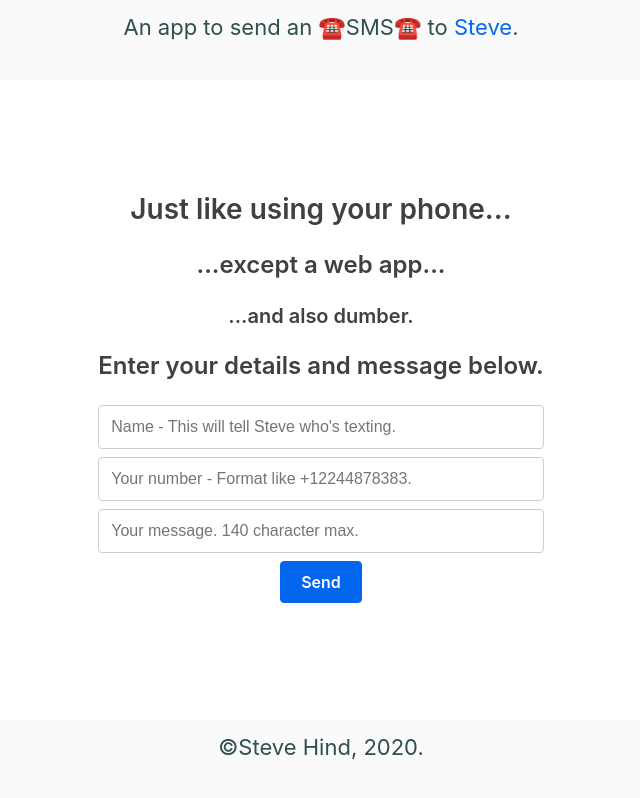
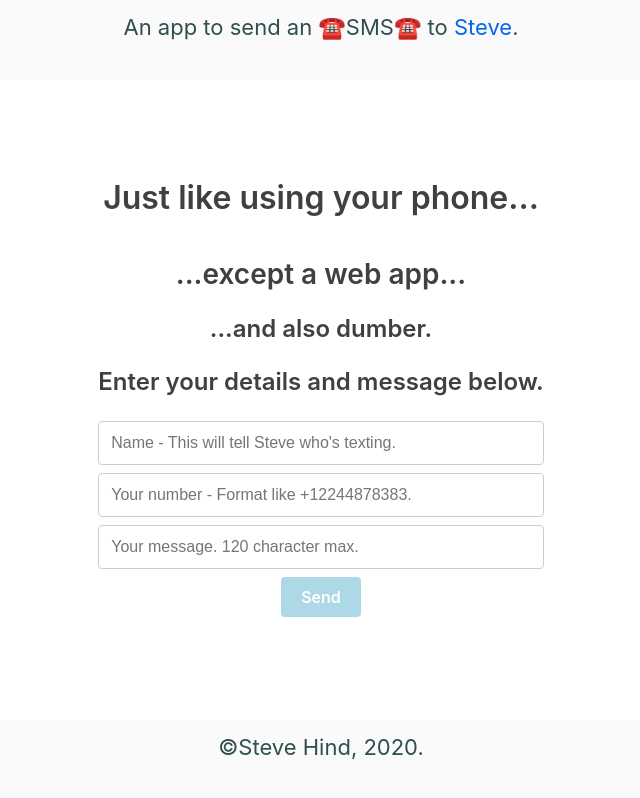
Before and after one commit to stevehind/sms-steve, a React (Create React App) app: page / in a window 1280 px wide. Shown: the whole page, without its empty margins (319-959 px from the left). Built offline with nearby package versions, Linux system fonts and the light colour scheme.

Commit message:
Input validating set up. Need to invalidate single correct inputs, i.e. just a correct name with nothing else.

```diff
--- a/src/InputForm.js
+++ b/src/InputForm.js
@@ -1,6 +1,15 @@
 import React, { Component } from "react";
 import './InputForm.css';
 import api from './api.js';
+
+const validateForm = (errors) => {
+    let valid = true;
+    Object.values(errors).forEach(
+        // If there is an error String, set valid to false
+        (val) => val.length > 0 && (valid = false)
+    );
+    return valid;
+}
 
 class InputForm extends Component {
 
@@ -8,28 +17,71 @@ class InputForm extends Component {
         super(props);
 
         this.state = {
-            disabled: false,
+            btnColor: 'lightblue',
+            disabled: true,
             succeeded: false,
-            processing: false,
             failed: false,
-            error: null
+            valid: false,
+            error: null,
+            errors: {
+                sender_name: '',
+                sender_number: '',
+                sender_message: ''
+            }
         }
 
         this.handleSubmit = this.handleSubmit.bind(this);
     }
 
     handleChange = event => {
+        event.preventDefault();
         const {name, value} = event.target;
+        let errors = this.state.errors;
 
+        switch (name) {
+            case 'sender_name':
+                errors.sender_name =
+                    value.length < 2
+                    ? 'Name must contain at least two characters.'
+                    : '';
+                break;
+            case 'sender_number':
+                errors.sender_number =
+                    value.length !== 12
+                    ? 'Enter phone number with 11 digits (incl. int`l code) starting with +'
+                    : '';
+                break;
+            case 'sender_message':
+                errors.sender_message =
+                    value.length > 120
+                    ? 'Messages need to be <120 characters because this app is old school.'
+                    : '';
+                break;
+            default:
+                break;
+        }
+
+        this.setState({errors, [name]: value});
+
+        if(validateForm(this.state.errors)) {
+            console.log('Valid Form');
             this.setState({
-            [name] : value
-        });
+                valid: true,
+                disabled: false,
+                btnColor: 'blue'
+            })
+        } else {
+            console.log('Invalid form');
+            this.setState({
+                valid: false,
+                disabled: true,
+                btnColor: 'lightblue'
+            })
+        }
     }
 
     async handleSubmit(ev){
         ev.preventDefault();
-
-        this.setState({processing: true})
 
         api
         .send_sms({
@@ -47,7 +99,6 @@ class InputForm extends Component {
                 console.log("[error", payload.error);
             } else {
                 this.setState({
-                        processing: false,
                     succeeded: true,
                     error: "",
                 });
@@ -90,12 +141,14 @@ class InputForm extends Component {
             }
           };
 
+        const {errors} = this.state
+
         return (
             <div className="full-container vertical-center">
                 <form onSubmit={this.handleSubmit}>
-                    <h3>Just like using your phone...</h3>
-                    <h4>...except a web app...</h4>
-                    <h5>...and also dumber.</h5>
+                    <h2>Just like using your phone...</h2>
+                    <h3>...except a web app...</h3>
+                    <h4>...and also dumber.</h4>
                     <h4>Enter your details and message below.</h4>
                     <div className="sr-combo-inputs" style={style}>
                         <div className="sr-combo-inputs-row">
@@ -107,6 +160,7 @@ class InputForm extends Component {
                                 className="sr-input"
                                 onChange={this.handleChange}
                             />
+                            {errors.sender_name.length < 2 && <span style={{color:'red'}}>{errors.sender_name}</span>}
                             <input
                                 type="text"
                                 name="sender_number"
@@ -115,20 +169,28 @@ class InputForm extends Component {
                                 className="sr-input"
                                 onChange={this.handleChange}
                             />
+                            {errors.sender_number.length !== 12 && <span style={{color:'red'}}>{errors.sender_number}</span>}
                             <input
                                 type="text"
                                 name="sender_message"
-                                placeholder="Your message. 140 character max."
+                                placeholder="Your message. 120 character max."
                                 autoComplete="cardholder"
                                 className="sr-input"
                                 onChange={this.handleChange}
                             />
-                        <div className>
+                            {errors.sender_message.length > 120 && <span style={{color:'red'}}>{errors.sender_message}</span>}
+                        <div>
                             {this.state.failed ? "Sending message failed. Try again." : null}
                         </div>
                         </div>
                         {!this.state.succeeded && (
-                            <button className="btn" disabled={this.state.disabled}>
+                            <button
+                                className="btn"
+                                disabled={this.state.disabled}
+                                style={{
+                                    backgroundColor : this.state.btnColor,
+                                    border: this.state.btnColor}}
+                            >
                                 {this.state.failed ? "Try again." : "Send"}
                             </button>
                         )}
```
Also changed, not shown: 8 other files (tests, documents, lock files or other folders). Lines whose indentation alone changed are shown as unchanged.
